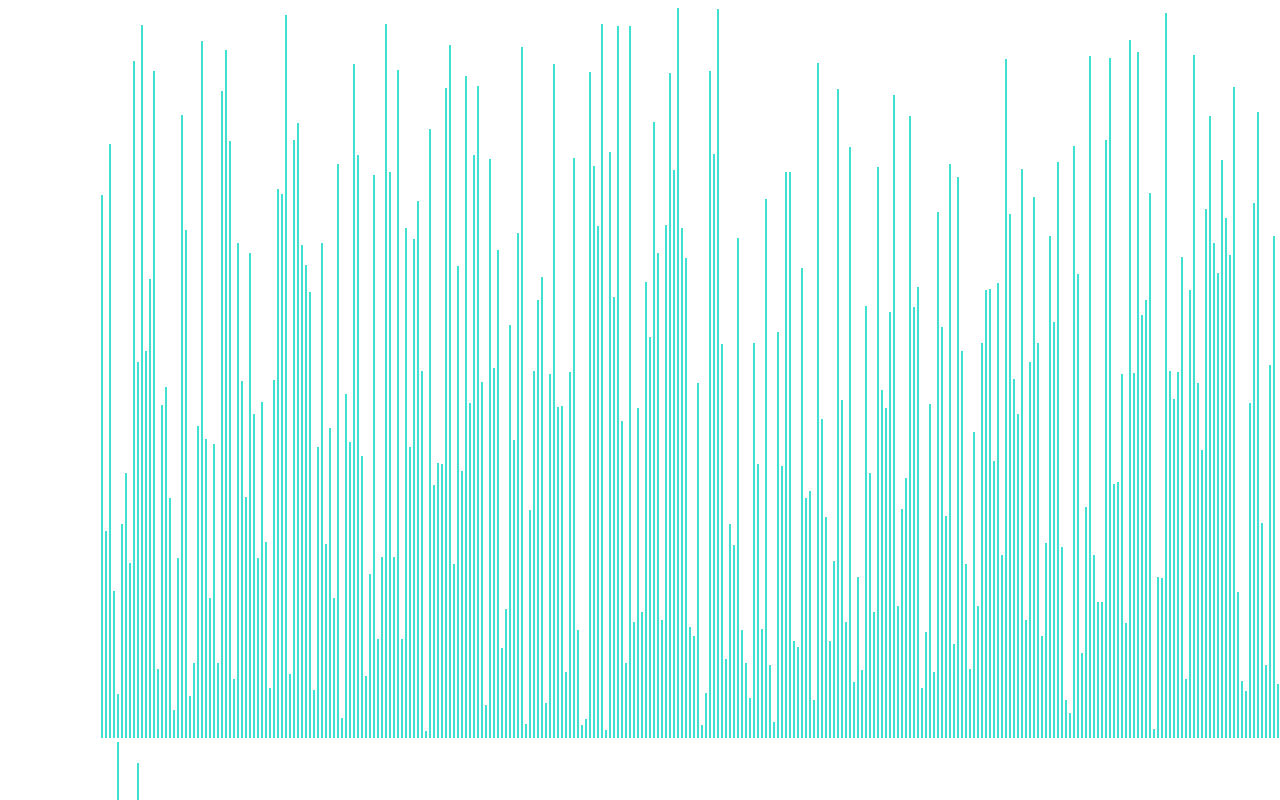
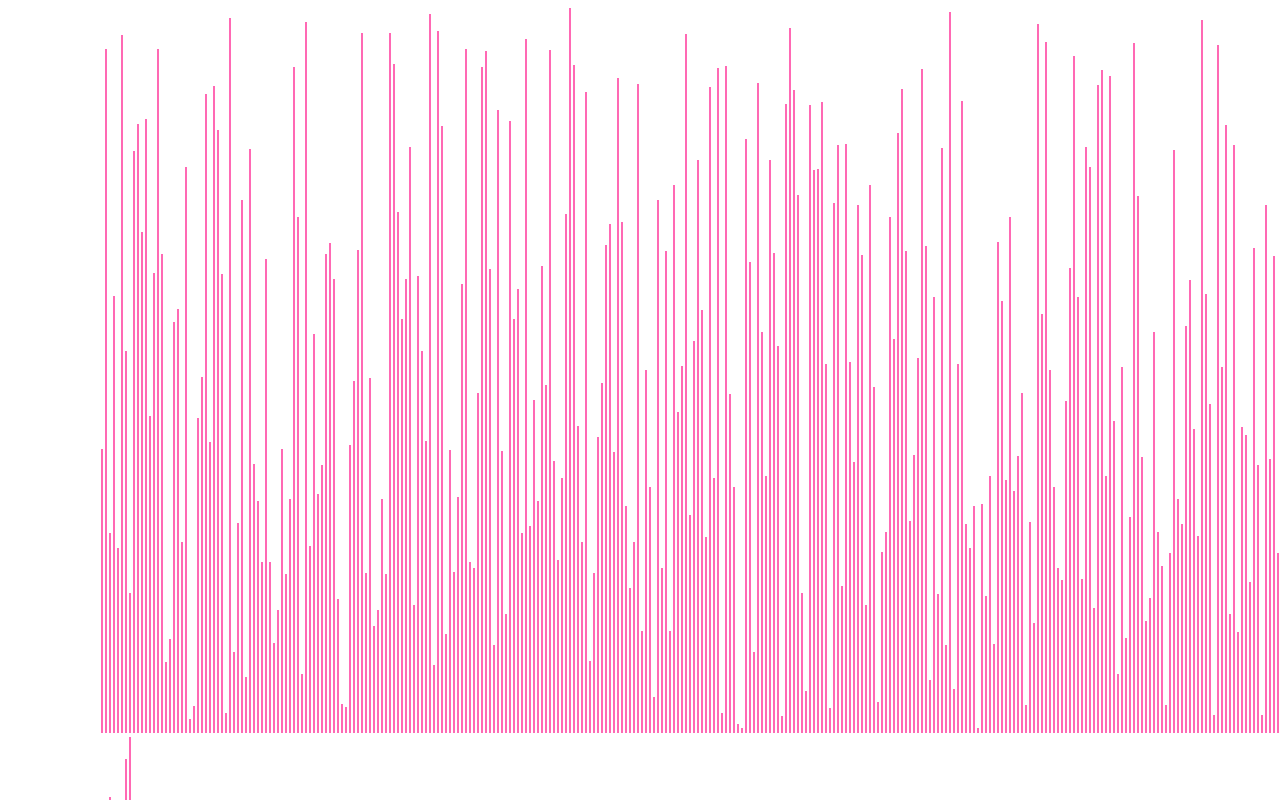
Before and after one commit to misterbracket/algo-visualizer, a React (Create React App) app: page / in a window 1280 px wide. Shown: the top 800 px of the page. Built offline with nearby package versions, Linux system fonts and the light colour scheme.

Commit message:
Refactored to typescript  and modern React

```diff
--- a/src/App.tsx
+++ b/src/App.tsx
@@ -1,4 +1,4 @@
-import SortingVisualizer from './SortingVisualizer/SortingVisualizer';
+import SortingVisualizer from './components/SortingVisualizer';
 
 function App() {
   return (
--- a/src/SortingVisualizer/SortingVisualizer.css
+++ /dev/null
@@ -1,11 +0,0 @@
-.array-container {
-  position: absolute;
-  left: 100px;
-  /* top: 100px; */
-}
-
-.array-bar {
-  width: 2px;
-  display: inline-block;
-  margin: 0 1px;
-}
--- a/src/SortingVisualizer/SortingVisualizer.tsx
+++ /dev/null
@@ -1,135 +0,0 @@
-import React from 'react';
-import {getMergeSortAnimations} from '../sortingAlgorithms/sortingAlgorithms.js';
-import './SortingVisualizer.css';
-
-// Change this value for the speed of the animations.
-const ANIMATION_SPEED_MS = 1;
-
-// Change this value for the number of bars (value) in the array.
-const NUMBER_OF_ARRAY_BARS = 310;
-
-// This is the main color of the array bars.
-const PRIMARY_COLOR = 'turquoise';
-
-// This is the color of array bars that are being compared throughout the animations.
-const SECONDARY_COLOR = 'red';
-
-type MyProps = any
-type MyState = {
-  array:  Array<any>
-}
-export default class SortingVisualizer extends React.Component<MyProps, MyState> {
-  constructor( props : any) {
-    super(props);
-
-   this.state = {
-      array: [],
-    };
-  }
-
-  componentDidMount() {
-    this.resetArray();
-  }
-
-  resetArray() {
-    const array = [];
-    for (let i = 0; i < NUMBER_OF_ARRAY_BARS; i++) {
-      array.push(randomIntFromInterval(5, 730));
-    }
-    this.setState({array});
-  }
-
-  mergeSort() {
-    const animations = getMergeSortAnimations(this.state.array);
-    for (let i = 0; i < animations.length; i++) {
-      const arrayBars = document.getElementsByClassName('array-bar') as HTMLCollectionOf<HTMLElement>;
-      const isColorChange = i % 3 !== 2;
-      if (isColorChange) {
-        const [barOneIdx, barTwoIdx] = animations[i];
-        const barOneStyle = arrayBars[barOneIdx].style;
-        const barTwoStyle = arrayBars[barTwoIdx].style;
-        const color = i % 3 === 0 ? SECONDARY_COLOR : PRIMARY_COLOR;
-        setTimeout(() => {
-          barOneStyle.backgroundColor = color;
-          barTwoStyle.backgroundColor = color;
-        }, i * ANIMATION_SPEED_MS);
-      } else {
-        setTimeout(() => {
-          const [barOneIdx, newHeight] = animations[i];
-          const barOneStyle = arrayBars[barOneIdx].style;
-          barOneStyle.height = `${newHeight}px`;
-        }, i * ANIMATION_SPEED_MS);
-      }
-    }
-  }
-
-  quickSort() {
-    // We leave it as an exercise to the viewer of this code to implement this method.
-  }
-
-  heapSort() {
-    // We leave it as an exercise to the viewer of this code to implement this method.
-  }
-
-  bubbleSort() {
-    // We leave it as an exercise to the viewer of this code to implement this method.
-  }
-
-  // NOTE: This method will only work if your sorting algorithms actually return
-  // the sorted arrays; if they return the animations (as they currently do), then
-  // this method will be broken.
-  testSortingAlgorithms() {
-    for (let i = 0; i < 100; i++) {
-      const array = [];
-      const length = randomIntFromInterval(1, 1000);
-      for (let i = 0; i < length; i++) {
-        array.push(randomIntFromInterval(-1000, 1000));
-      }
-      const javaScriptSortedArray = array.slice().sort((a, b) => a - b);
-      const mergeSortedArray = getMergeSortAnimations(array.slice());
-      console.log(arraysAreEqual(javaScriptSortedArray, mergeSortedArray));
-    }
-  }
-
-  render() {
-    const {array} = this.state;
-
-    return (
-      <div className="array-container">
-        {array.map((value, idx) => (
-          <div
-            className="array-bar"
-            key={idx}
-            style={{
-              backgroundColor: PRIMARY_COLOR,
-              height: `${value}px`,
-            }}></div>
-        ))}
-        <button onClick={() => this.resetArray()}>Generate New Array</button>
-        <button onClick={() => this.mergeSort()}>Merge Sort</button>
-        <button onClick={() => this.quickSort()}>Quick Sort</button>
-        <button onClick={() => this.heapSort()}>Heap Sort</button>
-        <button onClick={() => this.bubbleSort()}>Bubble Sort</button>
-        <button onClick={() => this.testSortingAlgorithms()}>
-          Test Sorting Algorithms (BROKEN)
-        </button>
-      </div>
-    );
-  }
-}
-
-// From https://stackoverflow.com/questions/4959975/generate-random-number-between-two-numbers-in-javascript
-function randomIntFromInterval(min : number , max: number ) {
-  // min and max included
-  return Math.floor(Math.random() * (max - min + 1) + min);
-}
-
-function arraysAreEqual(arrayOne: Array<number>, arrayTwo: Array<number>) {
-  if (arrayOne.length !== arrayTwo.length) return false;
-  for (let i = 0; i < arrayOne.length; i++) {
-    if (arrayOne[i] !== arrayTwo[i]) {
-      return false;
-    }
-  }
-  return true;
-}
--- /dev/null
+++ b/src/components/SortingVisualizer/SortingVisualizer.tsx
@@ -0,0 +1,111 @@
+import {useState, useEffect} from 'react'
+
+import {getMergeSortAnimations} from '../../sortingAlgorithms/sortingAlgorithms';
+  // Change this value for the speed of the animations.
+  const ANIMATION_SPEED_MS = 1;
+
+  // Change this value for the number of bars (value) in the array.
+  const NUMBER_OF_ARRAY_BARS = 310;
+
+  // This is the main color of the array bars.
+  const PRIMARY_COLOR = 'hotpink';
+
+  // This is the color of array bars that are being compared throughout the animations.
+  const SECONDARY_COLOR = 'golenrod';
+
+  // From https://stackoverflow.com/questions/4959975/generate-random-number-between-two-numbers-in-javascript
+  function randomIntFromInterval(min : number , max: number ) {
+    // min and max included
+    return Math.floor(Math.random() * (max - min + 1) + min);
+  }
+
+  function initializeArray() {
+    const array = [];
+      for (let i = 0; i < NUMBER_OF_ARRAY_BARS; i++) {
+        array.push(randomIntFromInterval(5, 730));
+      }
+      return array
+  }
+
+const SortingVisualizer = () => {
+  const [array, setArray] = useState<Array<number>>(initializeArray)
+
+
+  useEffect(() => {
+    resetArray();
+  }, [])
+
+
+  function  resetArray() {
+      const array = initializeArray()
+      setArray(array);
+    }
+
+  function  mergeSort() {
+      const animations = getMergeSortAnimations(array);
+      for (let i = 0; i < animations.length; i++) {
+        const arrayBars = document.getElementsByClassName('array-bar') as HTMLCollectionOf<HTMLElement>;
+        const isColorChange = i % 3 !== 2;
+        if (isColorChange) {
+          const [barOneIdx, barTwoIdx] = animations[i];
+          const barOneStyle = arrayBars[barOneIdx].style;
+          const barTwoStyle = arrayBars[barTwoIdx].style;
+          const color = i % 3 === 0 ? SECONDARY_COLOR : PRIMARY_COLOR;
+          setTimeout(() => {
+            barOneStyle.backgroundColor = color;
+            barTwoStyle.backgroundColor = color;
+          }, i * ANIMATION_SPEED_MS);
+        } else {
+          setTimeout(() => {
+            const [barOneIdx, newHeight] = animations[i];
+            const barOneStyle = arrayBars[barOneIdx].style;
+            barOneStyle.height = `${newHeight}px`;
+          }, i * ANIMATION_SPEED_MS);
+        }
+      }
+    }
+
+    function quickSort() {
+      // We leave it as an exercise to the viewer of this code to implement this method.
+    }
+
+    function heapSort() {
+      // We leave it as an exercise to the viewer of this code to implement this method.
+    }
+
+    function bubbleSort() {
+      // We leave it as an exercise to the viewer of this code to implement this method.
+    }
+
+
+
+      return (
+        <div style={{
+            position: "absolute",
+            left: "100px"
+        }}>
+          {array.map((value, idx) => (
+            <div
+            className="array-bar"
+              style={{
+                 backgroundColor: PRIMARY_COLOR,
+                height: `${value}px`,
+                width: "2px",
+                display: "inline-block",
+                margin: "0 1px"}}
+              key={idx}
+            ></div>
+          ))}
+          <button onClick={resetArray}>Generate New Array</button>
+          <button onClick={mergeSort}>Merge Sort</button>
+          <button onClick={quickSort}>Quick Sort</button>
+          <button onClick={heapSort}>Heap Sort</button>
+          <button onClick={bubbleSort}>Bubble Sort</button>
+        </div>
+      );
+    }
+
+
+
+
+export default SortingVisualizer;
--- /dev/null
+++ b/src/components/SortingVisualizer/index.tsx
@@ -0,0 +1 @@
+export { default } from "./SortingVisualizer";
--- a/src/sortingAlgorithms/sortingAlgorithms.js
+++ b/src/sortingAlgorithms/sortingAlgorithms.ts
@@ -1,5 +1,5 @@
-export function getMergeSortAnimations(array) {
-  const animations = [];
+export function getMergeSortAnimations(array : Array<number >) {
+  const animations : Array<any> = [];
   if (array.length <= 1) return array;
   const auxiliaryArray = array.slice();
   mergeSortHelper(array, 0, array.length - 1, auxiliaryArray, animations);
@@ -7,11 +7,11 @@ export function getMergeSortAnimations(array) {
 }
 
 function mergeSortHelper(
-  mainArray,
-  startIdx,
-  endIdx,
-  auxiliaryArray,
-  animations,
+  mainArray: Array<number >,
+  startIdx: number,
+  endIdx: number,
+  auxiliaryArray: Array<number>,
+  animations : Array<Array<number>>,
 ) {
   if (startIdx === endIdx) return;
   const middleIdx = Math.floor((startIdx + endIdx) / 2);
@@ -21,12 +21,12 @@ function mergeSortHelper(
 }
 
 function doMerge(
-  mainArray,
-  startIdx,
-  middleIdx,
-  endIdx,
-  auxiliaryArray,
-  animations,
+  mainArray : Array<number>,
+  startIdx : number,
+  middleIdx : number,
+  endIdx : number,
+  auxiliaryArray : Array<number>,
+  animations: Array<Array<number>>,
 ) {
   let k = startIdx;
   let i = startIdx;
```
Also changed, not shown: 1 other file (tests, documents, lock files or other folders).
